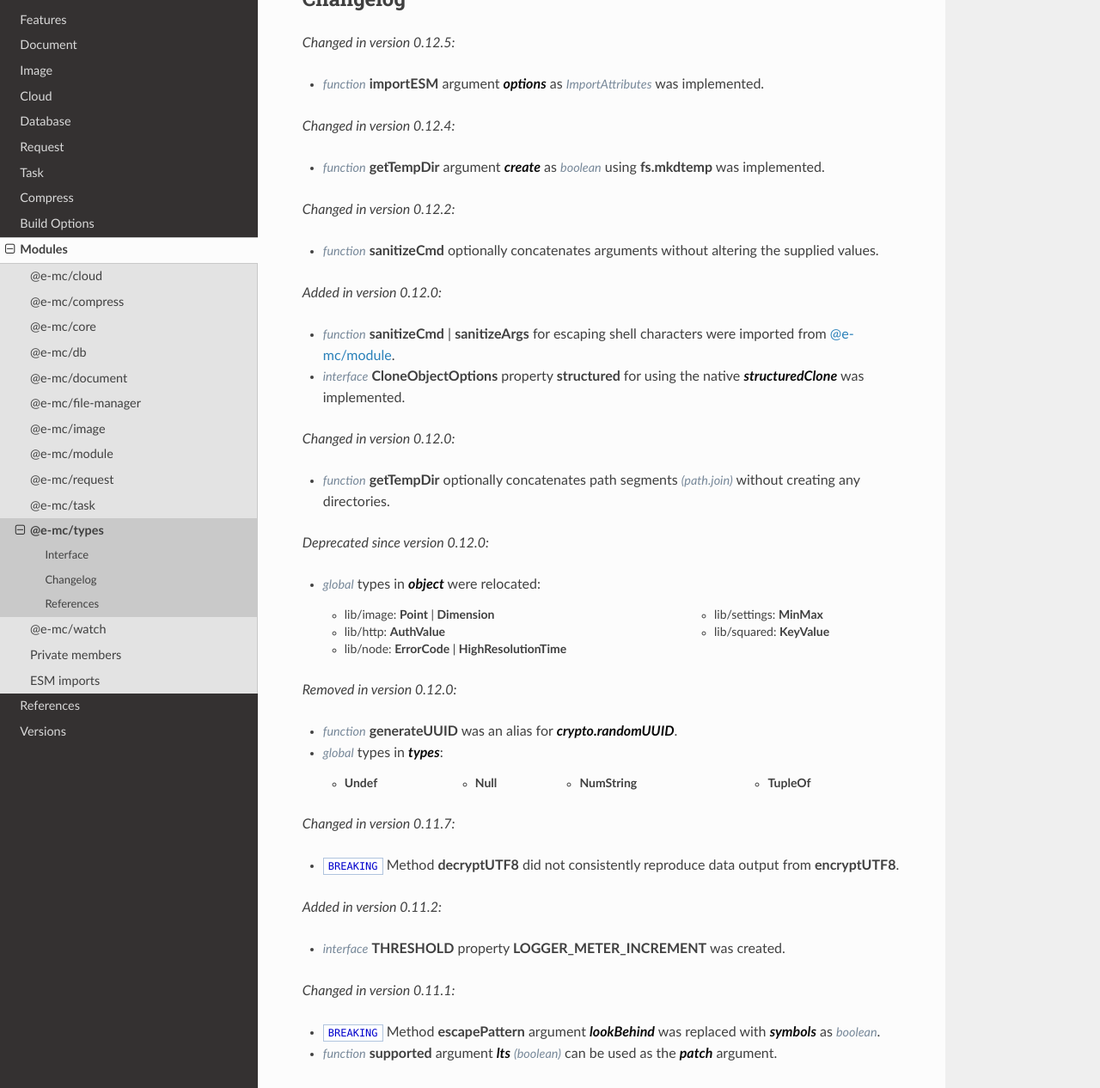
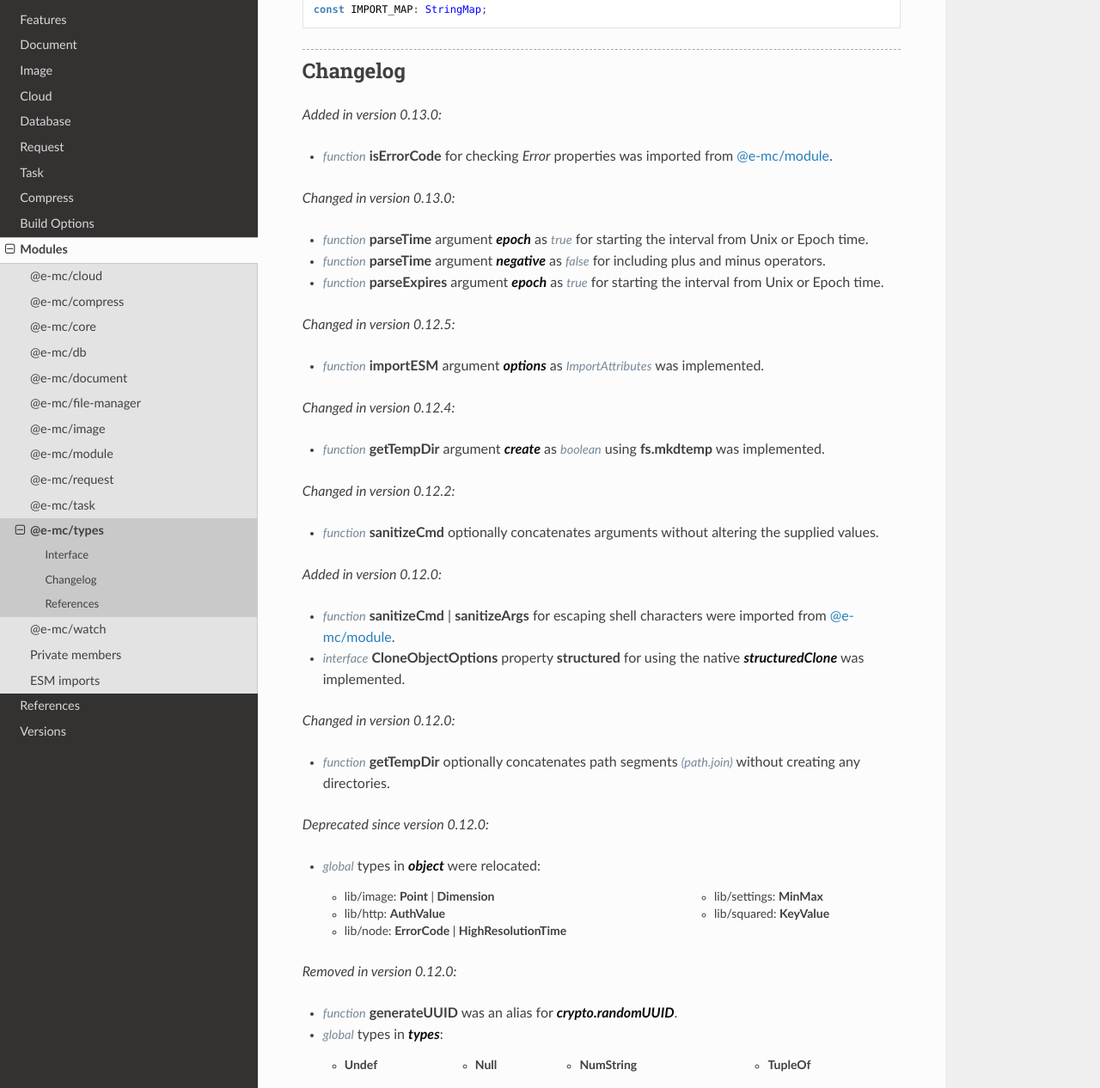
Before and after one commit to anpham6/chrome-docs, a Sphinx documentation site: the page built from source/modules/types.rst, in a window 1280 px wide and 1400 px high, scrolled down 3429 px, cut to the strip 134-1400 px from the top of the window. Shown: the whole strip at 86% size. Built offline with Sphinx 7.4.7 and the Read the Docs theme 3.1.0, drawn with Linux system fonts in a browser that asks for light colours; some of the changed text lies outside the part shown.

```diff
--- a/source/modules/types.rst
+++ b/source/modules/types.rst
@@ -7,9 +7,10 @@ Interface
 
 .. code-block:: typescript
   :caption: `View Source <https://www.unpkg.com/@e-mc/types/index.d.ts>`_
-  :emphasize-lines: 20,57
+  :emphasize-lines: 28,30-31,33
 
   import type { LogArguments } from "./lib/logger";
+  import type { ErrorCode, HighResolutionTime } from "./lib/node";
 
   import type { BinaryLike, BinaryToTextEncoding, CipherGCMTypes, Encoding, RandomUUIDOptions } from "node:crypto";
   import type { BytesOptions } from "bytes";
@@ -35,9 +36,13 @@ Interface
   function isPlainObject(value: unknown): value is Record<string | number | symbol, unknown>;
   function isString(value: unknown): value is string;
   function isEmpty(value: unknown): boolean;
+  function isErrorCode(err: unknown, ...code: unknown[]): err is Required<ErrorCode>;
   function asFunction(value: unknown, sync?: boolean): ((...args: unknown[]) => Promise<unknown> | unknown) | null;
+  function parseTime(value: number | string, epoch: true): number;
+  function parseTime(value: number | string, negative: false): number;
   function parseTime(value: number | string, start?: number): number;
-  function parseExpires(value: number | string, start?: number): number;
+  function parseExpires(value: number | string, epoch: true): number;
+  function parseExpires(value: number | string, start?: number | boolean): number;
   function formatTime(value: number, char: string): string;
   function formatTime(value: number, elapsed?: boolean, char?: string): string;
   function convertTime(value: number | string): number;
@@ -205,6 +210,16 @@ Interface
 Changelog
 =========
 
+.. versionadded:: 0.13.0
+
+  - :alt:`function` **isErrorCode** for checking *Error* properties was imported from :doc:`module`.
+
+.. versionchanged:: 0.13.0
+
+  - :alt:`function` **parseTime** argument :target:`epoch` as :alt:`true` for starting the interval from Unix or Epoch time.
+  - :alt:`function` **parseTime** argument :target:`negative` as :alt:`false` for including plus and minus operators.
+  - :alt:`function` **parseExpires** argument :target:`epoch` as :alt:`true` for starting the interval from Unix or Epoch time.
+
 .. versionchanged:: 0.12.5
 
   - :alt:`function` **importESM** argument :target:`options` as :alt:`ImportAttributes` was implemented.
@@ -263,7 +278,7 @@ Changelog
 .. versionchanged:: 0.11.1
 
   - ``BREAKING`` Method **escapePattern** argument :target:`lookBehind` was replaced with :target:`symbols` as :alt:`boolean`.
-  - :alt:`function` **supported** argument :target:`lts` :alt:`(boolean)` can be used as the :target:`patch` argument.
+  - :alt:`function` **supported** argument :target:`lts` as :alt:`boolean` can be used as the :target:`patch` argument.
 
 .. versionchanged:: 0.11.0
 
```
Also changed, not shown: other parts of source/modules/types.rst (+1 -1 lines), source/modules/module.rst (+9 -3 lines).
